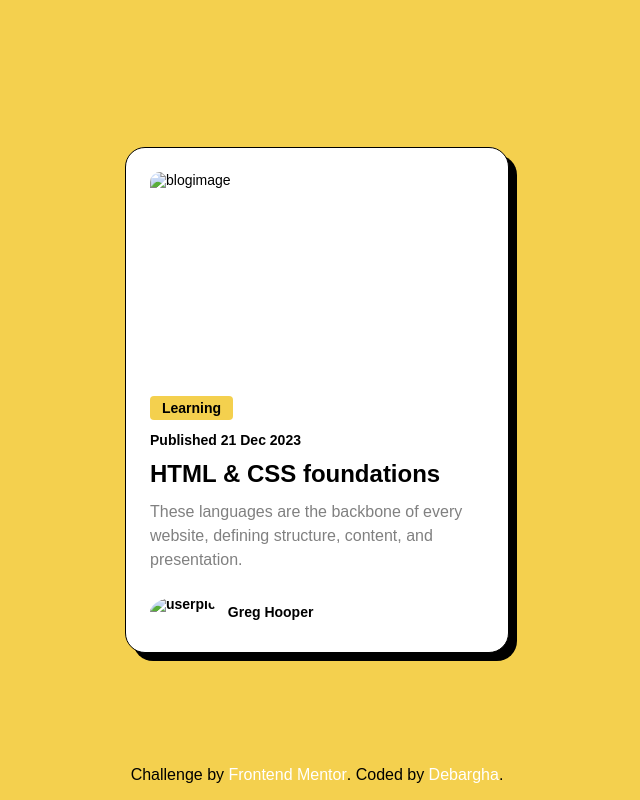
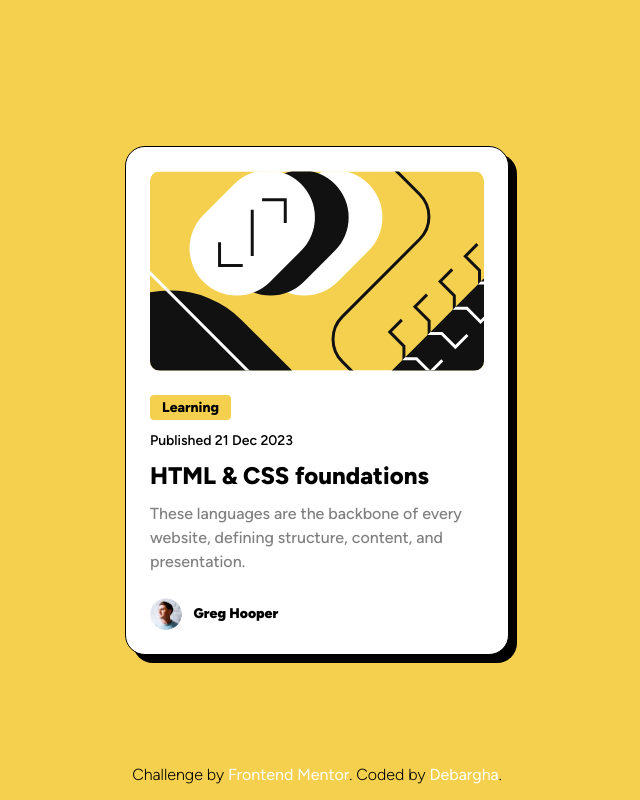
Before and after one commit to debargha10000/blog-preview-card-main, a plain HTML site: page index.html in a window 1280 px wide. Shown: the whole page, without its empty margins (323-963 px from the left). Drawn offline with Linux system fonts and the light colour scheme; the site is published under a folder, as on GitHub Pages, so addresses that start at the root find nothing.

Commit message:
changes to file paths

```diff
--- a/index.html
+++ b/index.html
@@ -18,7 +18,7 @@
 <body>
   <div class="container">
     <div class="blogimage">
-      <img src="/assets/images/illustration-article.svg" alt="blogimage" height="200px">
+      <img src="./assets/images/illustration-article.svg" alt="blogimage" height="200px">
     </div>
 
     <div class="content">
@@ -42,7 +42,7 @@
 
     </div>
     <div class="author">
-      <img src="/assets/images/image-avatar.webp" alt="userpic" height="32px">
+      <img src="./assets/images/image-avatar.webp" alt="userpic" height="32px">
       Greg Hooper
     </div>
   </div>
--- a/style.scss
+++ b/style.scss
@@ -1,6 +1,6 @@
 @font-face {
   font-family: Figtree;
-  src: url(/assets/fonts/Figtree-VariableFont_wght.ttf);
+  src: url(./assets/fonts/Figtree-VariableFont_wght.ttf);
 }
 html{
   font-size: 100%;
```
Also changed, not shown: style.css, 1 other file.
